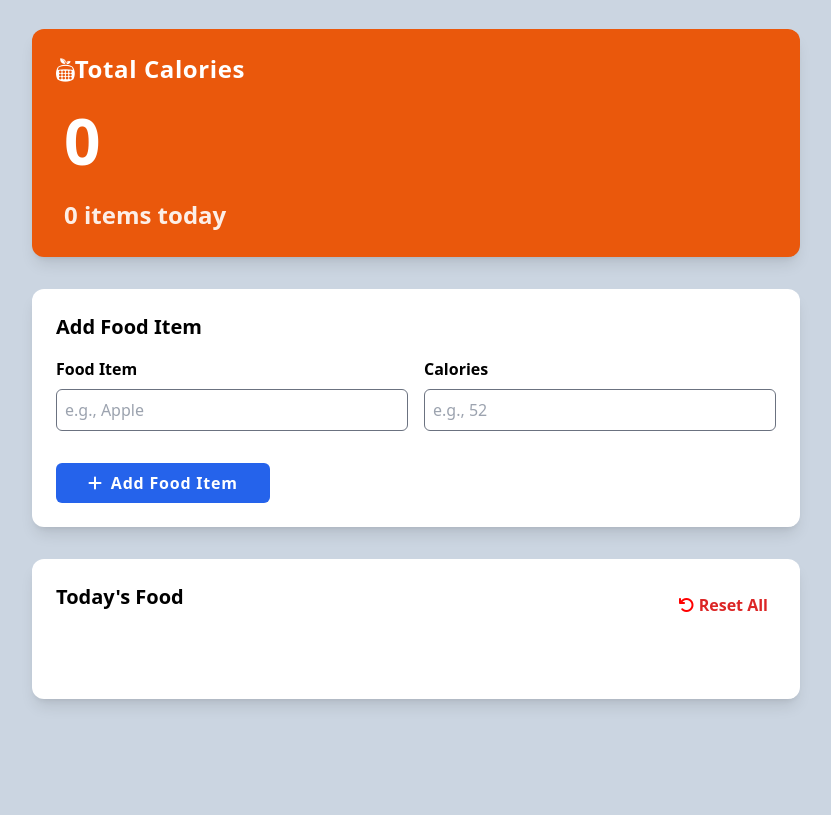
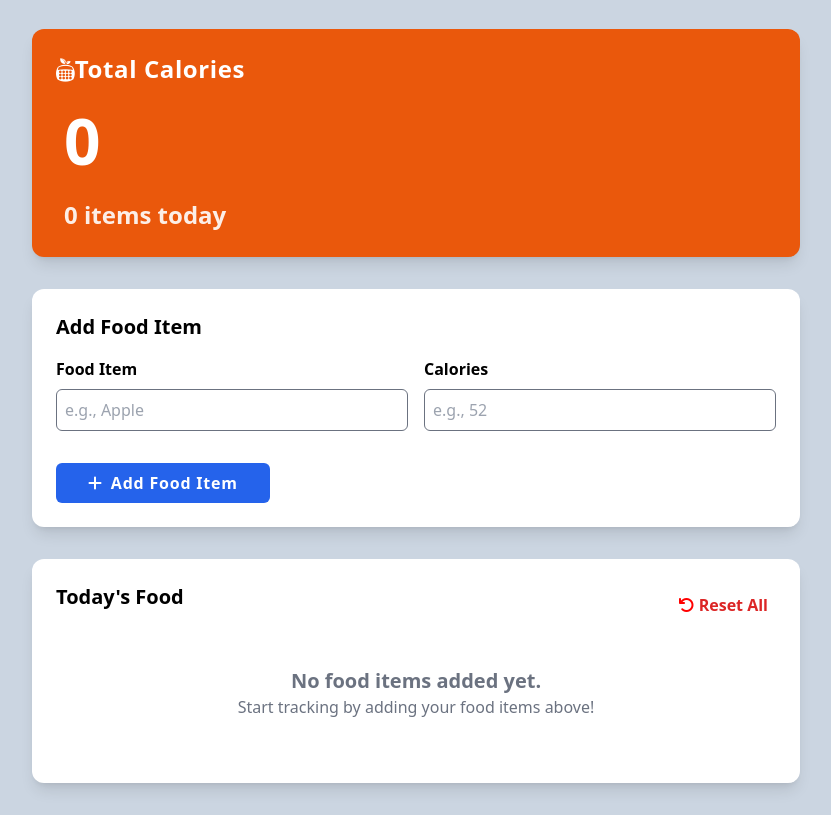
Before and after one commit to isaac-ndungu/calorie-counter-app, a plain HTML site: page index.html in a window 1280 px wide. Shown: the part 119-934 px from the top of the page, without its empty margins (224-1055 px from the left). Before the commit the page ends 850 px from the top, so only its background shows below. Drawn offline with nearby package versions, Linux system fonts and the light colour scheme.

Commit message:
add message for empty food list in display

```diff
--- a/script.js
+++ b/script.js
@@ -51,20 +51,20 @@ btn.addEventListener('click', (e) => {
 
 
 // Reset daily count
-function dailyReset(){
+function dailyReset() {
     foodItems = [];
     localStorage.removeItem("foodItems");
     displayFoodItems();
 }
 
-resetIcon.addEventListener('click', () =>{
+resetIcon.addEventListener('click', () => {
     dailyReset();
 })
 
 
 // Add food
 function addFoodItem(name, calories) {
-    let newfoodItem = {foodItem: name, calorieCount: calories};
+    let newfoodItem = { foodItem: name, calorieCount: calories };
     foodItems.push(newfoodItem);
     localStorage.setItem("foodItems", JSON.stringify(foodItems));
 
@@ -74,6 +74,20 @@ function addFoodItem(name, calories) {
 // Display food items
 function displayFoodItems() {
     foodList.innerHTML = '';
+
+    // If there are no food items, display a message
+    if (foodItems.length === 0) {
+        foodList.innerHTML = `
+            <div class="text-center p-4 text-gray-500">
+                <h3 class="font-semibold text-xl" >No food items added yet.</h3>
+                <p>Start tracking by adding your food items above!</p>
+            </div>
+        `;
+
+        updatecounters();
+        return;
+    }
+
     foodItems.forEach(item => {
         const listItem = document.createElement('li');
         listItem.className = "listItem";
@@ -93,8 +107,8 @@ function displayFoodItems() {
 
 // Delete food item
 
-foodList.addEventListener('click', function(e) {
-    if(e.target.classList.contains('deleteIcon')) {
+foodList.addEventListener('click', function (e) {
+    if (e.target.classList.contains('deleteIcon')) {
         const index = e.target.dataset.index;
 
         foodItems.splice(index, 1);
```
Also changed, not shown: index.html (+3 -1 lines).
